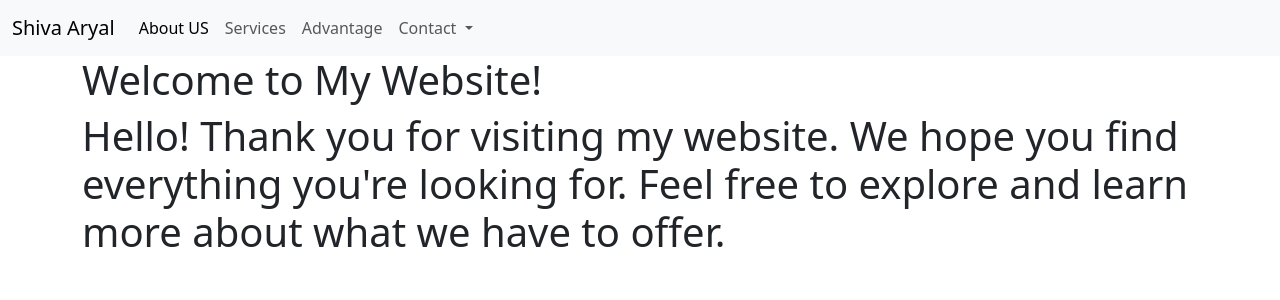
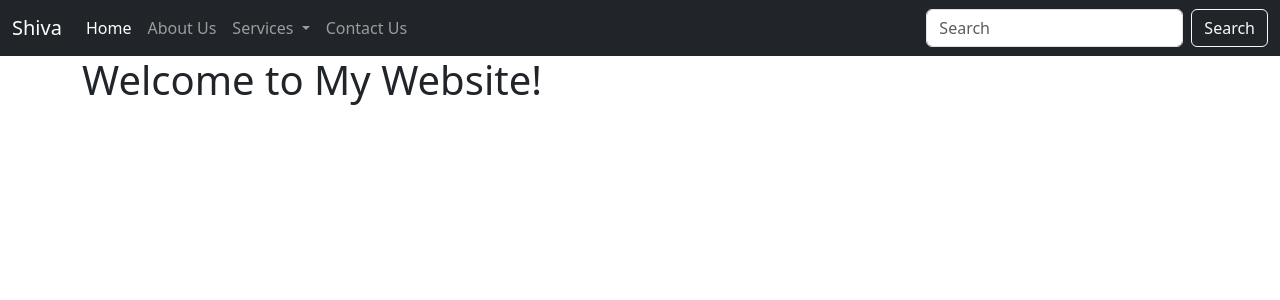
Before and after one commit to ShivaXten/djangoLearning, a Django app: page / in a window 1280 px wide. Shown: the top 300 px of the page. Run offline with Django 4.2, Linux system fonts and the light colour scheme.

Commit message:
urls for the website is set

```diff
--- a/base/urls.py
+++ b/base/urls.py
@@ -2,9 +2,18 @@ from django.urls import path
 from .import views
 
 urlpatterns=[
-    path('',views.homeTemp, name="homeTemp"),
     path('room/',views.room, name="room"),
-    path('RoomTemp/',views.roomTemp, name="roomTemp"),
+
+    #this is the navbar section
+    path('',views.home, name="home"),
+    path('about/',views.about, name="about"),
+    path('contact/',views.contact, name="contact"),
+    #path('services/',views.services, name="services"),
+     path('frontend/',views.frontend, name="frontend"),
+    path('backend/',views.backend, name="backend"),
+    path('fullstack/',views.fullstack, name="fullstack"),
+
+
 
 
 
--- a/base/views.py
+++ b/base/views.py
@@ -7,8 +7,26 @@ from .models import Room
 def room(request):
         return HttpResponse('Room')
 
-def homeTemp(request):
-        return render (request ,'homeTemp.html')
 
-def roomTemp(request):
-        return render (request,'RoomTemp.html')
+
+#this is the navbar section
+def home(request):
+        return render (request ,'home.html')
+
+def about(request):
+        return render (request ,'about.html')
+
+def contact(request):
+        return render (request ,'contact.html')
+
+# def services(request):
+#         return render (request ,'services.html')
+
+def frontend(request):
+        return render (request ,'services.html')
+
+def backend(request):
+        return render (request ,'services.html')
+
+def fullstack(request):
+        return render (request ,'services.html')
--- a/templates/RoomTemp.html
+++ /dev/null
@@ -1 +0,0 @@
-<h1>ROOM Temp</h1>
--- /dev/null
+++ b/templates/home.html
@@ -0,0 +1,11 @@
+{% extends "index.html" %}
+
+{% block title %}
+    Welcome
+{% endblock %}
+
+{% block content %}
+<div class="container">
+    <h1>Welcome to My Website!</h1>
+</div>
+{% endblock %}
--- a/templates/homeTemp.html
+++ /dev/null
@@ -1,12 +0,0 @@
-{% extends "index.html" %}
-
-{% block title %}
-    Welcome
-{% endblock %}
-
-{% block content %}
-<div class="container mx-auto">
-    <h1>Welcome to My Website!</h1>
-    <p>Hello! Thank you for visiting my website. We hope you find everything you're looking for. Feel free to explore and learn more about what we have to offer.</p>
-</div>
-{% endblock %}
--- a/templates/index.html
+++ b/templates/index.html
@@ -11,36 +11,39 @@
 </head>
 
 <body>
-    <nav class="navbar navbar-expand-lg bg-body-tertiary">
+   <nav class="navbar navbar-expand-lg navbar-dark bg-dark">
       <div class="container-fluid">
-            <a class="navbar-brand" href="#">Shiva Aryal</a>
-            <button class="navbar-toggler" type="button" data-bs-toggle="collapse" data-bs-target="#navbarNavDropdown" aria-controls="navbarNavDropdown" aria-expanded="false" aria-label="Toggle navigation">
+        <a class="navbar-brand" href="#">Shiva</a>
+        <button class="navbar-toggler" type="button" data-bs-toggle="collapse" data-bs-target="#navbarSupportedContent" aria-controls="navbarSupportedContent" aria-expanded="false" aria-label="Toggle navigation">
           <span class="navbar-toggler-icon"></span>
         </button>
-            <div class="collapse navbar-collapse" id="navbarNavDropdown">
-                <ul class="navbar-nav">
+        <div class="collapse navbar-collapse" id="navbarSupportedContent">
+          <ul class="navbar-nav me-auto mb-2 mb-lg-0">
             <li class="nav-item">
-                        <a class="nav-link active" aria-current="page" href="#">About US</a>
+              <a class="nav-link active" aria-current="page" href="/">Home</a>
             </li>
             <li class="nav-item">
-                        <a class="nav-link" href="#">Services</a>
+              <a class="nav-link" href="/about">About Us</a>
+            </li>
+            <li class="nav-item dropdown">
+              <a class="nav-link dropdown-toggle" href="services" role="button" data-bs-toggle="dropdown" aria-expanded="false">
+                Services
+              </a>
+              <ul class="dropdown-menu">
+                <li><a class="dropdown-item" href="/frontend">Frontend</a></li>
+                <li><a class="dropdown-item" href="/backend">Backend</a></li>
+                <li><hr class="dropdown-divider"></li>
+                <li><a class="dropdown-item" href="/fullstack">Fullstack</a></li>
+              </ul>
             </li>
             <li class="nav-item">
-                        <a class="nav-link" href="#">Advantage</a>
-                    </li>
-                    <li class="nav-item dropdown">
-                        <a class="nav-link dropdown-toggle" href="#" role="button" data-bs-toggle="dropdown" aria-expanded="false">
-
-        Contact                </a>
-                        <ul class="dropdown-menu">
-                            <li><a class="dropdown-item" href="#">phone</a></li>
-                            <li><a class="dropdown-item" href="#">email</a></li>
-                            <li>
-                                <a class="dropdown-item" href="#">instagram</a>
+              <a class="nav-link" href="/contact">Contact Us</a>
             </li>
           </ul>
-                    </li>
-                </ul>
+          <form class="d-flex" role="search">
+            <input class="form-control me-2" type="search" placeholder="Search" aria-label="Search">
+            <button class="btn btn-outline-light" type="submit">Search</button>
+          </form>
         </div>
       </div>
     </nav>
```
Also changed, not shown: templates/about.html (added, +11 -0 lines), templates/contact.html (added, +11 -0 lines), templates/services.html (added, +11 -0 lines). Lines whose indentation alone changed are shown as unchanged.
